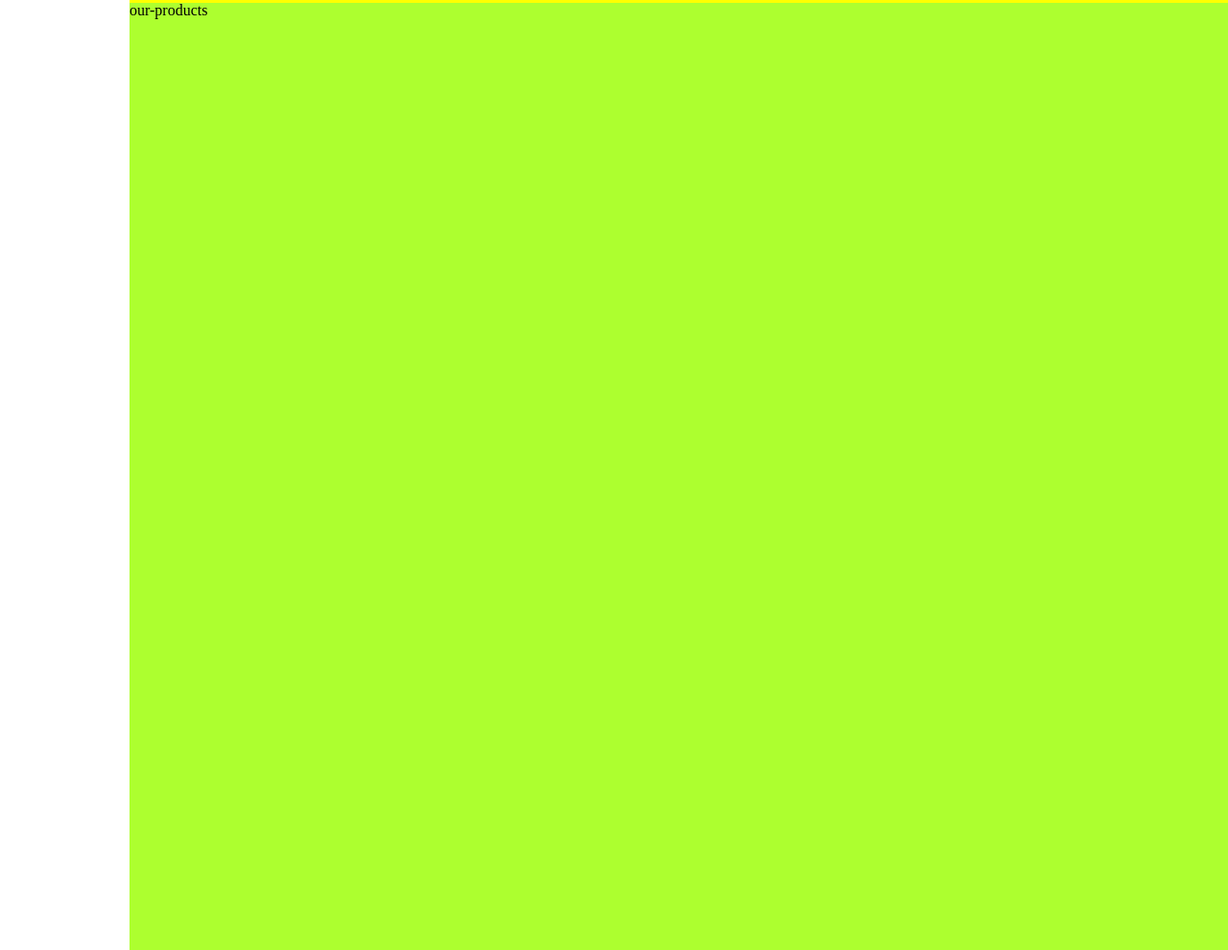
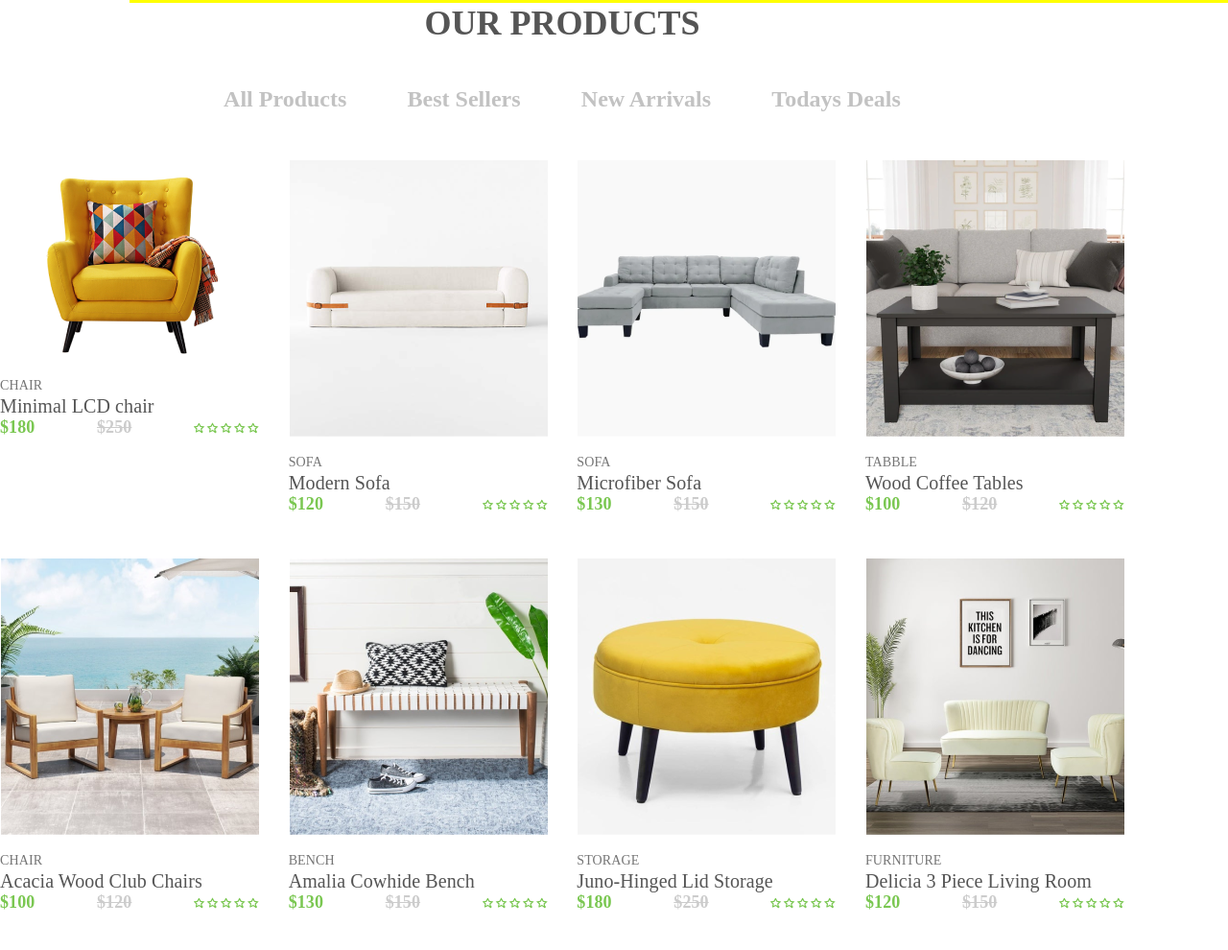
Before and after one commit to AndreyLukashev/Furniking, a website built with Vite: page index.html in a window 1280 px wide. Shown: the part 2842-3832 px from the top of the page at 96% size. Built offline with nearby package versions, Linux system fonts and the light colour scheme; a web font is replaced by a local one.

Commit message:
add products

```diff
--- a/index.html
+++ b/index.html
@@ -271,8 +271,6 @@
           </div>
         </div>
 
-
-
       </div>
 
     </div>
@@ -281,8 +279,130 @@
       <p>special-offer</p>
     </div>
 
-    <div class="our-products">
-      <p>our-products</p>
+    <div class="trending">
+      <h3 class="h3-text">OUR PRODUCTS</h3>
+
+      <div class="our-products-menu">
+        <a href="#" class="trending-menu-text trending-menu-elements">All Products</a>
+        <a href="#" class="trending-menu-text trending-menu-elements">Best Sellers</a>
+        <a href="#" class="trending-menu-text trending-menu-elements">New Arrivals</a>
+        <a href="#" class="trending-menu-text trending-menu-elements">Todays Deals</a>
+      </div>
+
+      <div class="trending-product">
+
+        <div class="trending-product-top">
+
+          <div class="trending-product-card">
+            <img src="./public/images/our-products/Minimal LCD chair.png" alt="Minimal LCD chair">
+            <div class="trending-product-card-descript">
+              <h4 class="h4-text">Chair</h4>
+              <h6 class="trending-card-text">Minimal LCD chair</h6>
+              <div class="trending-product-card-price">
+                <p class="trending-product-card-price-text">$180</p>
+                <p class="trending-product-card-price-text2">$250</p>
+                <img src="./public/images/trending/review.svg" alt="review">
+              </div>
+            </div>
+          </div>
+
+          <div class="trending-product-card">
+            <img src="./public/images/our-products/Modern Sofa.png" alt="Modern Sofa">
+            <div class="trending-product-card-descript">
+              <h4 class="h4-text">sofa</h4>
+              <h6 class="trending-card-text">Modern Sofa</h6>
+              <div class="trending-product-card-price">
+                <p class="trending-product-card-price-text">$120</p>
+                <p class="trending-product-card-price-text2">$150</p>
+                <img src="./public/images/trending/review.svg" alt="review">
+              </div>
+            </div>
+          </div>
+
+          <div class="trending-product-card">
+            <img src="./public/images/our-products/Microfiber Sofa.png" alt="Microfiber Sofa">
+            <div class="trending-product-card-descript">
+              <h4 class="h4-text">sofa</h4>
+              <h6 class="trending-card-text">Microfiber Sofa</h6>
+              <div class="trending-product-card-price">
+                <p class="trending-product-card-price-text">$130</p>
+                <p class="trending-product-card-price-text2">$150</p>
+                <img src="./public/images/trending/review.svg" alt="review">
+              </div>
+            </div>
+          </div>
+
+          <div class="trending-product-card">
+            <img src="./public/images/our-products/Wood Coffee Tables.png" alt="Wood Coffee Tables">
+            <div class="trending-product-card-descript">
+              <h4 class="h4-text">tabble</h4>
+              <h6 class="trending-card-text">Wood Coffee Tables</h6>
+              <div class="trending-product-card-price">
+                <p class="trending-product-card-price-text">$100</p>
+                <p class="trending-product-card-price-text2">$120</p>
+                <img src="./public/images/trending/review.svg" alt="review">
+              </div>
+            </div>
+          </div>
+        </div>
+
+        <div class="trending-product-top">
+          <div class="trending-product-card">
+            <img src="./public/images/our-products/Acacia Wood Club Chairs.png" alt="Acacia Wood Club Chairs">
+            <div class="trending-product-card-descript">
+              <h4 class="h4-text">Chair</h4>
+              <h6 class="trending-card-text">Acacia Wood Club Chairs</h6>
+              <div class="trending-product-card-price">
+                <p class="trending-product-card-price-text">$100</p>
+                <p class="trending-product-card-price-text2">$120</p>
+                <img src="./public/images/trending/review.svg" alt="review">
+              </div>
+            </div>
+          </div>
+
+          <div class="trending-product-card">
+            <img src="./public/images/our-products/Amalia Cowhide Bench.png" alt="Amalia Cowhide Bench">
+            <div class="trending-product-card-descript">
+              <h4 class="h4-text">Bench</h4>
+              <h6 class="trending-card-text">Amalia Cowhide Bench</h6>
+              <div class="trending-product-card-price">
+                <p class="trending-product-card-price-text">$130</p>
+                <p class="trending-product-card-price-text2">$150</p>
+                <img src="./public/images/trending/review.svg" alt="review">
+              </div>
+            </div>
+          </div>
+
+          <div class="trending-product-card">
+            <img src="./public/images/our-products/Juno-Hinged Lid Storage.png" alt="Juno-Hinged Lid Storage">
+            <div class="trending-product-card-descript">
+              <h4 class="h4-text">Storage</h4>
+              <h6 class="trending-card-text">Juno-Hinged Lid Storage</h6>
+              <div class="trending-product-card-price">
+                <p class="trending-product-card-price-text">$180</p>
+                <p class="trending-product-card-price-text2">$250</p>
+                <img src="./public/images/trending/review.svg" alt="review">
+              </div>
+            </div>
+          </div>
+
+          <div class="trending-product-card">
+            <img src="./public/images/our-products/Delicia 3 Piece Living Room.png" alt="Delicia 3 Piece Living Room">
+            <div class="trending-product-card-descript">
+              <h4 class="h4-text">Furniture</h4>
+              <h6 class="trending-card-text">Delicia 3 Piece Living Room</h6>
+              <div class="trending-product-card-price">
+                <p class="trending-product-card-price-text">$120</p>
+                <p class="trending-product-card-price-text2">$150</p>
+                <img src="./public/images/trending/review.svg" alt="review">
+              </div>
+            </div>
+          </div>
+        </div>
+
+
+
+      </div>
     </div>
 
     <div class="reviews">
--- a/src/components/our-products/our-products.scss
+++ b/src/components/our-products/our-products.scss
@@ -1,8 +1,6 @@
-.our-products {
+.our-products-menu {
     display: flex;
-    width: 1170px;
-    height: 1012px;
-    flex-shrink: 0;
-    margin-left: 135px;
-    background-color:greenyellow;
+    justify-content: space-around;
+    width: 769px;
+    margin: auto;
 }
--- a/src/components/trending/trending.scss
+++ b/src/components/trending/trending.scss
@@ -48,7 +48,6 @@
 .trending-product-card-descript {
     display: block;
     text-align: left;
-
     margin-top: 15px;
 
 }
```
Also changed, not shown: public/images/our-products/Acacia Wood Club Chairs.png (added), public/images/our-products/Amalia Cowhide Bench.png (added), public/images/our-products/Delicia 3 Piece Living Room.png (added), public/images/our-products/Juno-Hinged Lid Storage.png (added), public/images/our-products/Microfiber Sofa.png (added), public/images/our-products/Minimal LCD chair.png (added), public/images/our-products/Modern Sofa.png (added), public/images/our-products/Wood Coffee Tables.png (added).
